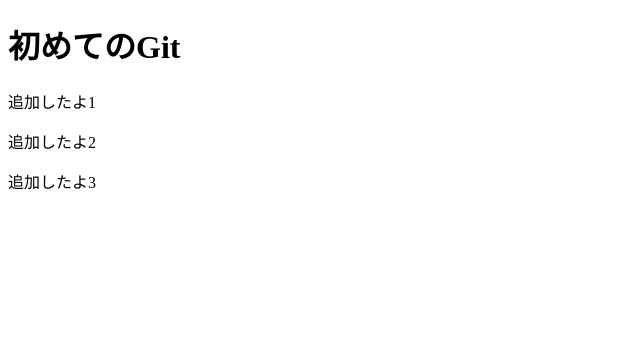
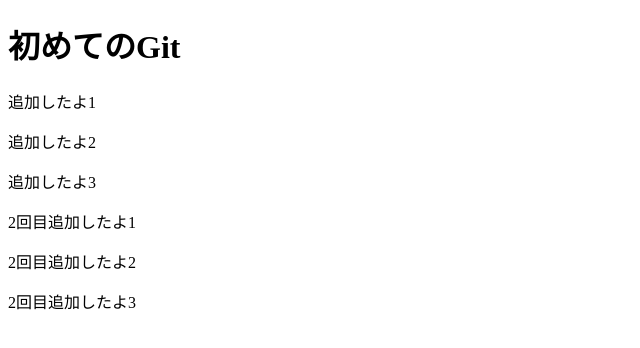
Before and after one commit to yukiyoseki-blip/test-pj, a plain HTML site: page src/index.html in a window 1280 px wide. Shown: the whole page, without its empty margins (0-640 px from the left). Drawn offline with Linux system fonts and the light colour scheme.

Commit message:
2回目の追加

```diff
--- a/src/index.html
+++ b/src/index.html
@@ -10,5 +10,8 @@
     <p>追加したよ1</p>
     <p>追加したよ2</p>
     <p>追加したよ3</p>
+    <p>2回目追加したよ1</p>
+    <p>2回目追加したよ2</p>
+    <p>2回目追加したよ3</p>
 </body>
 </html>
```
